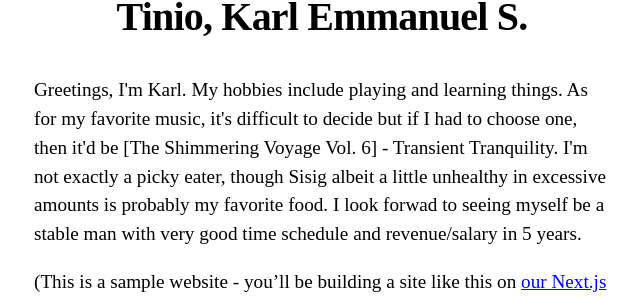
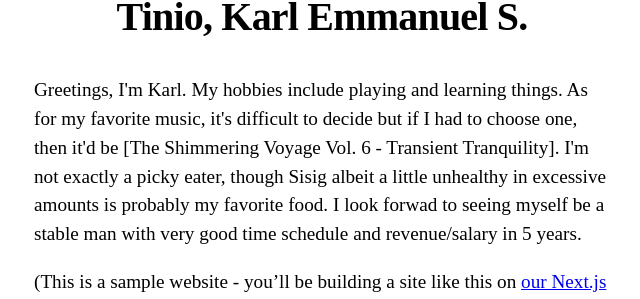
Before and after one commit to Haiseia/blog, a Next.js app: page / in a window 1280 px wide. Shown: the part 215-514 px from the top of the page, without its empty margins (318-958 px from the left). Built offline with nearby package versions, Linux system fonts and the light colour scheme.

Commit message:
Update index.js

```diff
--- a/pages/index.js
+++ b/pages/index.js
@@ -10,7 +10,7 @@ export default function Home() {
       </Head>
       <section className={utilStyles.headingMd}>
         <p>
-          Greetings, I'm Karl. My hobbies include playing and learning things. As for my favorite music, it's difficult to decide but if I had to choose one, then it'd be [The Shimmering Voyage Vol. 6] - Transient Tranquility.
+          Greetings, I'm Karl. My hobbies include playing and learning things. As for my favorite music, it's difficult to decide but if I had to choose one, then it'd be [The Shimmering Voyage Vol. 6 - Transient Tranquility].
           I'm not exactly a picky eater, though Sisig albeit a little unhealthy in excessive amounts is probably my favorite food. I look forwad to seeing myself be a stable man with very good time schedule and revenue/salary in 5 years.
         </p>
         <p>
```
